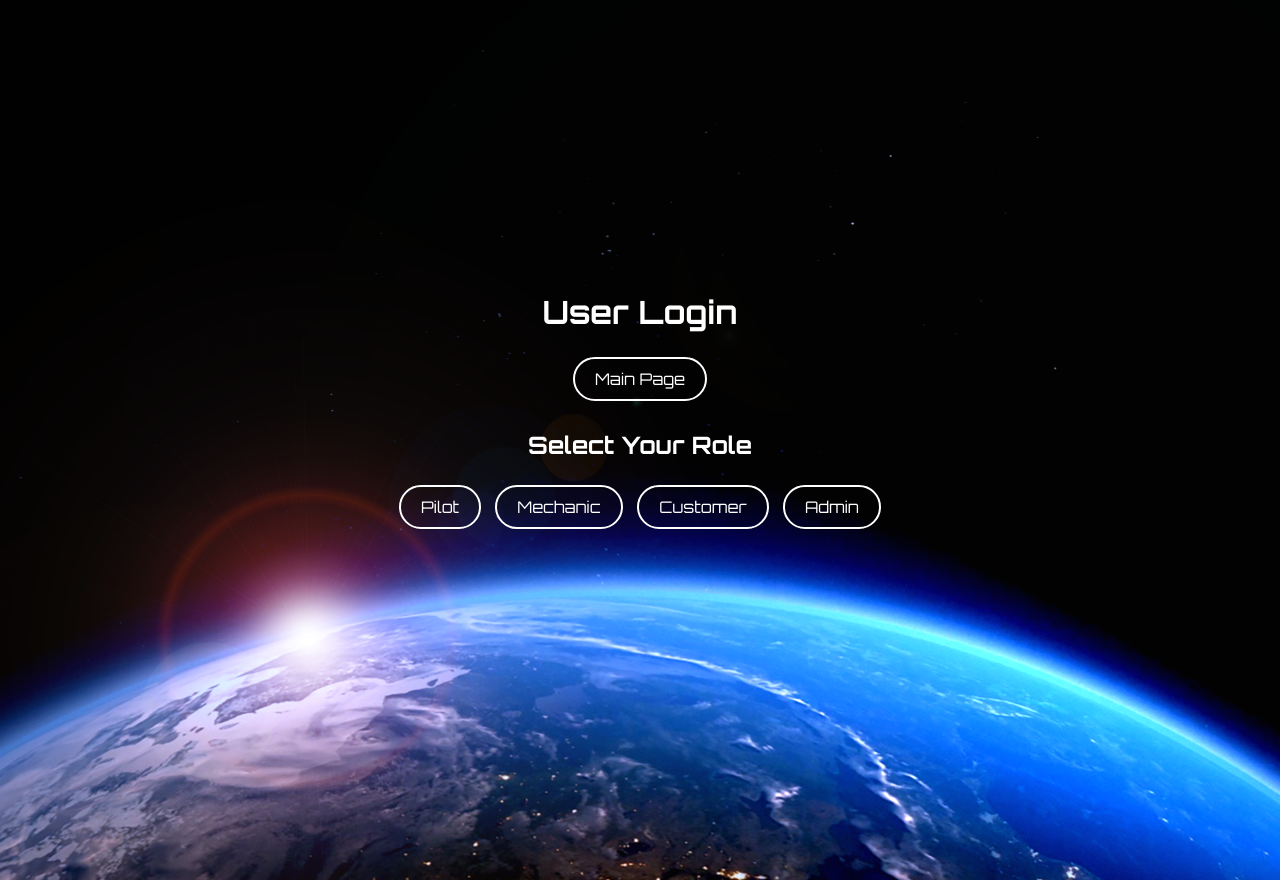
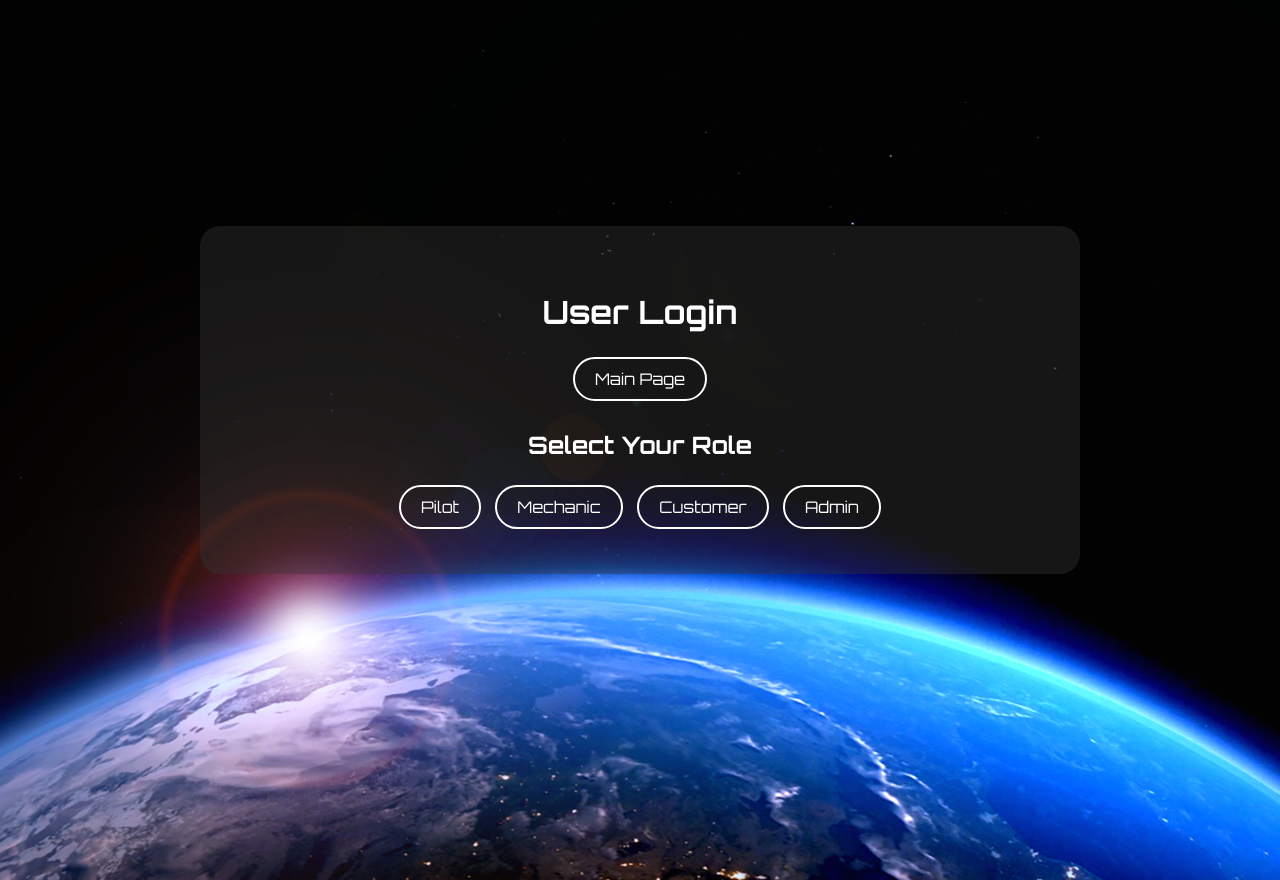
Before and after one commit to mangsgi/Spaceship-Management-DB, a Svelte app in the folder frontend/: page /login in a window 1280 px wide. Built offline with nearby package versions, Linux system fonts and the light colour scheme.

Commit message:
fix : login ui 수정

```diff
--- a/frontend/src/routes/Home.svelte
+++ b/frontend/src/routes/Home.svelte
@@ -48,12 +48,16 @@
 
   h1 {
     font-family: 'Tinos', sans-serif; /* 커스텀 글꼴 적용 */
-    font-size: 4em; /* 필요에 따라 크기 조절 */
+    font-size: 5em; /* 필요에 따라 크기 조절 */
     margin-bottom: 20px;
+  }
+
+  .title {
+    letter-spacing: 12px; /* 원하는 간격 설정 (2px은 예시) */
   }
 </style>
 
 <div class="home">
-  <h1>S   P   A   C   E</h1>
+  <h1 class="title">Cosmic Odyssey</h1>
   <button on:click={() => navigate('/login')}>explore</button>
 </div>
--- a/frontend/src/routes/Login.svelte
+++ b/frontend/src/routes/Login.svelte
@@ -121,12 +121,15 @@
 }
 
 
-  .login-container {
-    background-color: rgba(0, 0, 0, 0.6); /* 반투명 배경 */
+.login-container {
+    background-color: rgba(53, 53, 53, 0.4);
     padding: 40px;
     border-radius: 20px;
-    width: 300px;
-  }
+    width: 80%;
+    max-width: 800px;
+    max-height: 80vh; /* 컨테이너 최대 높이 지정 */
+    overflow: auto;   /* 컨테이너 내부 내용이 많을 경우 스크롤 발생 */
+}
 
   h1{
     font-family: 'Orbitron', sans-serif;
@@ -190,6 +193,7 @@
 </style>
 
 <div class="login-page">
+  <div class="login-container">
 
     <h2>User Login</h2>
     <button on:click={goHome} class="home-button">Main Page</button>
@@ -226,4 +230,5 @@
         <p class="loading">로딩 중...</p>
       {/if}
     {/if}
+  </div>
 </div>
```
